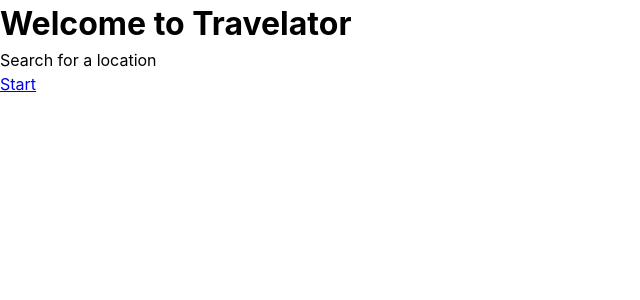
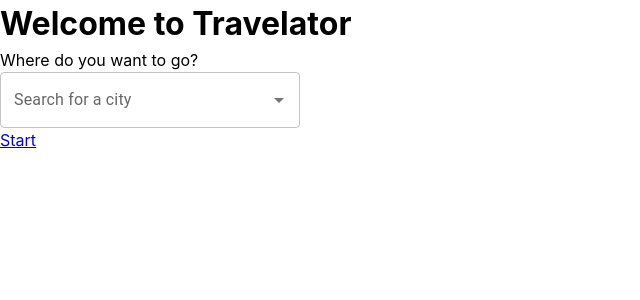
Before and after one commit to travelator/travelator-web, a React (Vite) app: page / in a window 1280 px wide. Shown: the top 300 px of the page, without its empty margins (0-640 px from the left). Built offline with nearby package versions, Linux system fonts and the light colour scheme.

Commit message:
added a serach bar to the home page

```diff
--- a/package.json
+++ b/package.json
@@ -10,6 +10,9 @@
     "preview": "vite preview"
   },
   "dependencies": {
+    "@emotion/react": "^11.14.0",
+    "@emotion/styled": "^11.14.0",
+    "@mui/material": "^6.4.3",
     "react": "^18.3.1",
     "react-dom": "^18.3.1",
     "react-router-dom": "^7.1.5"
--- /dev/null
+++ b/src/assets/cities.js
@@ -0,0 +1,91 @@
+
+const cities = [
+    { "city": "London", "country": "United Kingdom", "code": "GB" },
+    { "city": "New York", "country": "United States", "code": "US" },
+    { "city": "Paris", "country": "France", "code": "FR" },
+    { "city": "Tokyo", "country": "Japan", "code": "JP" },
+    { "city": "Los Angeles", "country": "United States", "code": "US" },
+    { "city": "Berlin", "country": "Germany", "code": "DE" },
+    { "city": "Toronto", "country": "Canada", "code": "CA" },
+    { "city": "Sydney", "country": "Australia", "code": "AU" },
+    { "city": "Madrid", "country": "Spain", "code": "ES" },
+    { "city": "Rome", "country": "Italy", "code": "IT" },
+    { "city": "Chicago", "country": "United States", "code": "US" },
+    { "city": "Beijing", "country": "China", "code": "CN" },
+    { "city": "Dubai", "country": "United Arab Emirates", "code": "AE" },
+    { "city": "Hong Kong", "country": "China", "code": "HK" },
+    { "city": "Singapore", "country": "Singapore", "code": "SG" },
+    { "city": "San Francisco", "country": "United States", "code": "US" },
+    { "city": "Istanbul", "country": "Turkey", "code": "TR" },
+    { "city": "Seoul", "country": "South Korea", "code": "KR" },
+    { "city": "Moscow", "country": "Russia", "code": "RU" },
+    { "city": "Mexico City", "country": "Mexico", "code": "MX" },
+    { "city": "Amsterdam", "country": "Netherlands", "code": "NL" },
+    { "city": "Bangkok", "country": "Thailand", "code": "TH" },
+    { "city": "Mumbai", "country": "India", "code": "IN" },
+    { "city": "Buenos Aires", "country": "Argentina", "code": "AR" },
+    { "city": "Cairo", "country": "Egypt", "code": "EG" },
+    { "city": "Shanghai", "country": "China", "code": "CN" },
+    { "city": "Dublin", "country": "Ireland", "code": "IE" },
+    { "city": "Vienna", "country": "Austria", "code": "AT" },
+    { "city": "Stockholm", "country": "Sweden", "code": "SE" },
+    { "city": "Oslo", "country": "Norway", "code": "NO" },
+    { "city": "Copenhagen", "country": "Denmark", "code": "DK" },
+    { "city": "Helsinki", "country": "Finland", "code": "FI" },
+    { "city": "Lisbon", "country": "Portugal", "code": "PT" },
+    { "city": "Warsaw", "country": "Poland", "code": "PL" },
+    { "city": "Brussels", "country": "Belgium", "code": "BE" },
+    { "city": "Athens", "country": "Greece", "code": "GR" },
+    { "city": "Barcelona", "country": "Spain", "code": "ES" },
+    { "city": "Zurich", "country": "Switzerland", "code": "CH" },
+    { "city": "Jakarta", "country": "Indonesia", "code": "ID" },
+    { "city": "Kuala Lumpur", "country": "Malaysia", "code": "MY" },
+    { "city": "Lagos", "country": "Nigeria", "code": "NG" },
+    { "city": "Nairobi", "country": "Kenya", "code": "KE" },
+    { "city": "Rio de Janeiro", "country": "Brazil", "code": "BR" },
+    { "city": "Santiago", "country": "Chile", "code": "CL" },
+    { "city": "Cape Town", "country": "South Africa", "code": "ZA" },
+    { "city": "Bangalore", "country": "India", "code": "IN" },
+    { "city": "Manila", "country": "Philippines", "code": "PH" },
+    { "city": "Bogotá", "country": "Colombia", "code": "CO" },
+    { "city": "New Delhi", "country": "India", "code": "IN" },
+    { "city": "Ho Chi Minh City", "country": "Vietnam", "code": "VN" },
+    { "city": "Lima", "country": "Peru", "code": "PE" },
+    { "city": "Prague", "country": "Czech Republic", "code": "CZ" },
+    { "city": "Edinburgh", "country": "United Kingdom", "code": "GB" },
+    { "city": "Reykjavik", "country": "Iceland", "code": "IS" },
+    { "city": "San Diego", "country": "United States", "code": "US" },
+    { "city": "Vancouver", "country": "Canada", "code": "CA" },
+    { "city": "Brisbane", "country": "Australia", "code": "AU" },
+    { "city": "Melbourne", "country": "Australia", "code": "AU" },
+    { "city": "Houston", "country": "United States", "code": "US" },
+    { "city": "Seattle", "country": "United States", "code": "US" },
+    { "city": "Boston", "country": "United States", "code": "US" },
+    { "city": "Miami", "country": "United States", "code": "US" },
+    { "city": "Denver", "country": "United States", "code": "US" },
+    { "city": "Philadelphia", "country": "United States", "code": "US" },
+    { "city": "San Antonio", "country": "United States", "code": "US" },
+    { "city": "Phoenix", "country": "United States", "code": "US" },
+    { "city": "Dallas", "country": "United States", "code": "US" },
+    { "city": "Minneapolis", "country": "United States", "code": "US" },
+    { "city": "Portland", "country": "United States", "code": "US" },
+    { "city": "Kansas City", "country": "United States", "code": "US" },
+    { "city": "Atlanta", "country": "United States", "code": "US" },
+    { "city": "Charlotte", "country": "United States", "code": "US" },
+    { "city": "Las Vegas", "country": "United States", "code": "US" },
+    { "city": "Montreal", "country": "Canada", "code": "CA" },
+    { "city": "Ottawa", "country": "Canada", "code": "CA" },
+    { "city": "Quebec City", "country": "Canada", "code": "CA" },
+    { "city": "Glasgow", "country": "United Kingdom", "code": "GB" },
+    { "city": "Birmingham", "country": "United Kingdom", "code": "GB" },
+    { "city": "Manchester", "country": "United Kingdom", "code": "GB" },
+    { "city": "Liverpool", "country": "United Kingdom", "code": "GB" },
+    { "city": "Leeds", "country": "United Kingdom", "code": "GB" },
+    { "city": "Sheffield", "country": "United Kingdom", "code": "GB" },
+    { "city": "Bristol", "country": "United Kingdom", "code": "GB" },
+    { "city": "Nottingham", "country": "United Kingdom", "code": "GB" },
+    { "city": "Cardiff", "country": "United Kingdom", "code": "GB" },
+    { "city": "Belfast", "country": "United Kingdom", "code": "GB" }
+  ]
+
+export default cities
--- /dev/null
+++ b/src/components/CitySearchBar.jsx
@@ -0,0 +1,50 @@
+import Box from '@mui/material/Box';
+import TextField from '@mui/material/TextField';
+import Autocomplete from '@mui/material/Autocomplete';
+import cities from "../assets/cities"
+
+export default function CitySearchBar() {
+  return (
+    <Autocomplete
+      id="city-search-bar"
+      sx={{ width: 300 }}
+      options={cities}
+      autoHighlight
+      getOptionLabel={(option) => `${option.city} (${option.country})`}
+      renderOption={(props, option) => {
+        const { key, ...optionProps } = props;
+        return (
+          //drop down box features
+          <Box
+            key={key}
+            component="li"
+            sx={{ '& > img': { mr: 2, flexShrink: 0 } }}
+            {...optionProps}
+          >
+            <img
+              loading="lazy"
+              width="20"
+              srcSet={`https://flagcdn.com/w40/${option.code.toLowerCase()}.png 2x`}
+              src={`https://flagcdn.com/w20/${option.code.toLowerCase()}.png`}
+              alt=""
+            />
+            {option.city} ({option.country})
+          </Box>
+        );
+      }}
+      //input box features
+      renderInput={(params) => (
+        <TextField
+          {...params}
+          label="Search for a city"
+          slotProps={{
+            htmlInput: {
+              ...params.inputProps,
+              autoComplete: "off", // disable autocomplete and autofill
+            },
+          }}
+        />
+      )}
+    />
+  );
+}
--- a/src/pages/Home.jsx
+++ b/src/pages/Home.jsx
@@ -1,4 +1,5 @@
 import { Link } from "react-router-dom"
+import CitySearchBar from "../components/CitySearchBar"
 
 function Home() {
 
@@ -8,8 +9,9 @@ function Home() {
           <h1>Welcome to Travelator</h1>
           <div className="main">
             <p>
-              Search for a location
+              Where do you want to go?
             </p>
+            <CitySearchBar />
           </div>
           <Link to="rate">Start</Link>
         </div>
```
Also changed, not shown: 1 other file (tests, documents, lock files or other folders).
